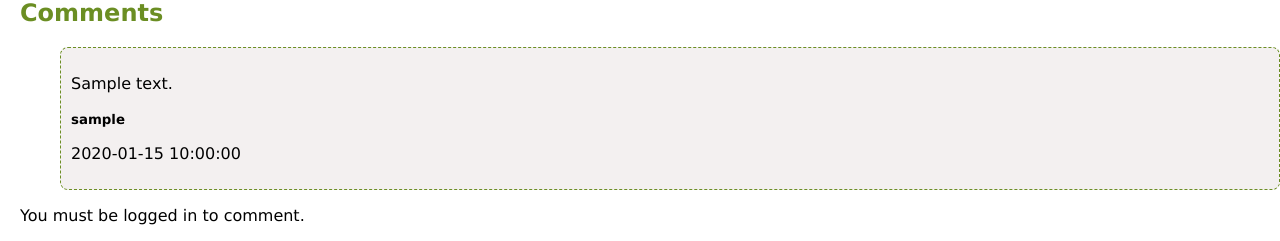
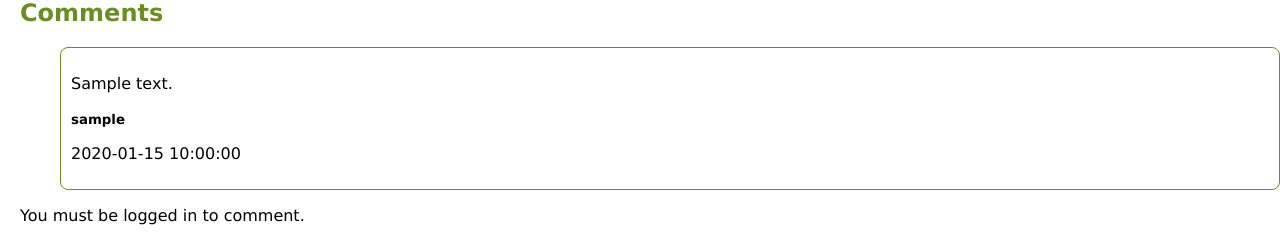
Before and after one commit to isabellafurst/TradeYourStyle, a Flask app: template templates/comments.html in a window 1280 px wide. Shown: the part 581-822 px from the top of the page. Run offline with Flask 3, Linux system fonts and the light colour scheme; the template is opened without the code that fills it: most values are stand-ins (such as "Sample title", 1, 10 or a date in 2020).

Commit message:
comments for wave

```diff
--- a/static/style.css
+++ b/static/style.css
@@ -143,12 +143,11 @@ nav button:hover, button:focus, nav a:hover, nav a:focus {
 /* for comment */
 /* Comment Box Styling */
 .comment-box {
-    border: 1px dashed #6B8E23;
+    border: 1px solid #6B8E23;
     border-radius: 8px;
     padding: 10px;
     margin-bottom: 15px;
-    background-color: #f3f0f0;
-}
+    background-color: #ffffff;
 
 .sold-label {
     background-color: red;
```
